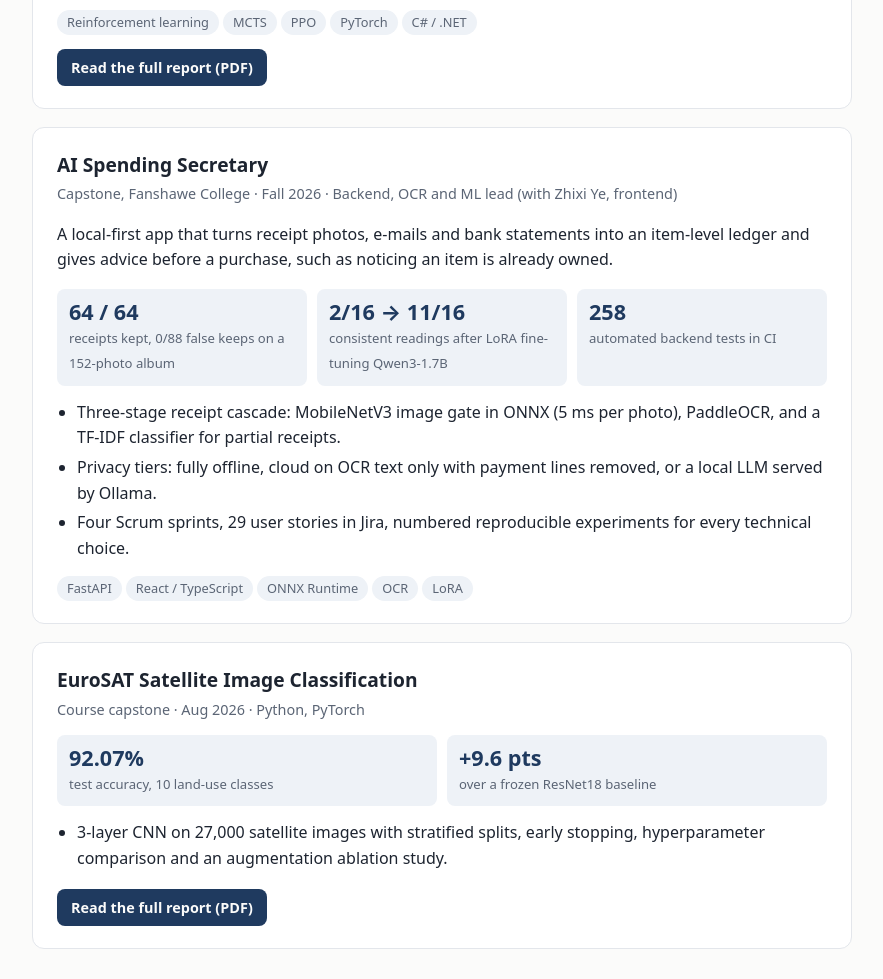
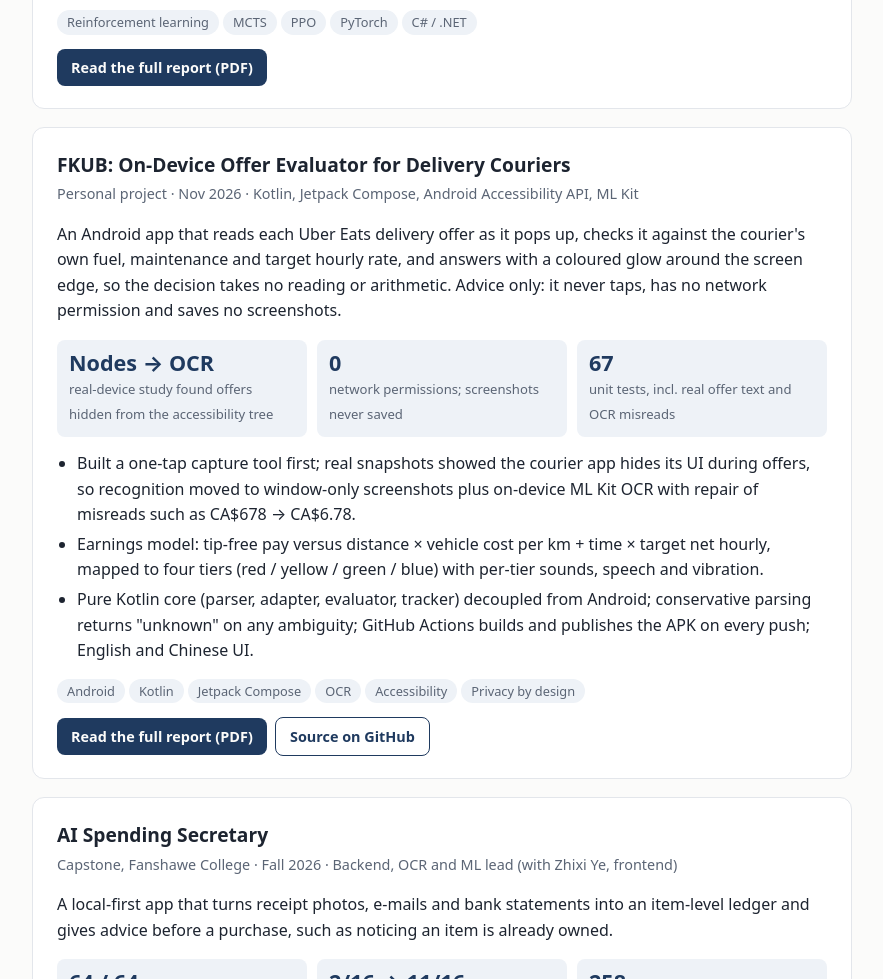
Before and after one commit to azureservertop-cell/azureservertop-cell.github.io, a plain HTML site: page index.html in a window 1280 px wide. Shown: the part 700-1679 px from the top of the page, without its empty margins (198-1081 px from the left). Drawn offline with Linux system fonts and the light colour scheme.

Commit message:
Add FKUB project and report
Co-Authored-By: Claude Opus 5.5 <noreply@anthropic.com>
Claude-Session: https://claude.ai/code/session_012XktF4B26VbyMWCGLDP6DG

```diff
--- a/index.html
+++ b/index.html
@@ -63,6 +63,24 @@ footer{color:var(--muted);font-size:.85rem;margin-top:48px}
   <a class="btn" href="reports/STS2_RL_Agent_Report.pdf">Read the full report (PDF)</a>
 </section>
 
+<section class="card" id="fkub">
+  <h3>FKUB: On-Device Offer Evaluator for Delivery Couriers</h3>
+  <div class="meta">Personal project · Nov 2026 · Kotlin, Jetpack Compose, Android Accessibility API, ML Kit</div>
+  <p>An Android app that reads each Uber Eats delivery offer as it pops up, checks it against the courier's own fuel, maintenance and target hourly rate, and answers with a coloured glow around the screen edge, so the decision takes no reading or arithmetic. Advice only: it never taps, has no network permission and saves no screenshots.</p>
+  <div class="stats">
+    <div class="stat"><b>Nodes → OCR</b><span>real-device study found offers hidden from the accessibility tree</span></div>
+    <div class="stat"><b>0</b><span>network permissions; screenshots never saved</span></div>
+    <div class="stat"><b>67</b><span>unit tests, incl. real offer text and OCR misreads</span></div>
+  </div>
+  <ul>
+    <li>Built a one-tap capture tool first; real snapshots showed the courier app hides its UI during offers, so recognition moved to window-only screenshots plus on-device ML Kit OCR with repair of misreads such as CA$678 → CA$6.78.</li>
+    <li>Earnings model: tip-free pay versus distance × vehicle cost per km + time × target net hourly, mapped to four tiers (red / yellow / green / blue) with per-tier sounds, speech and vibration.</li>
+    <li>Pure Kotlin core (parser, adapter, evaluator, tracker) decoupled from Android; conservative parsing returns "unknown" on any ambiguity; GitHub Actions builds and publishes the APK on every push; English and Chinese UI.</li>
+  </ul>
+  <div class="tags"><span class="tag">Android</span><span class="tag">Kotlin</span><span class="tag">Jetpack Compose</span><span class="tag">OCR</span><span class="tag">Accessibility</span><span class="tag">Privacy by design</span></div>
+  <a class="btn" href="reports/FKUB_Offer_Evaluator_Report.pdf">Read the full report (PDF)</a><a class="btn ghost" href="https://github.com/azureservertop-cell/Offerpilot">Source on GitHub</a>
+</section>
+
 <section class="card" id="spending">
   <h3>AI Spending Secretary</h3>
   <div class="meta">Capstone, Fanshawe College · Fall 2026 · Backend, OCR and ML lead (with Zhixi Ye, frontend)</div>
```
Also changed, not shown: 1 other file.
